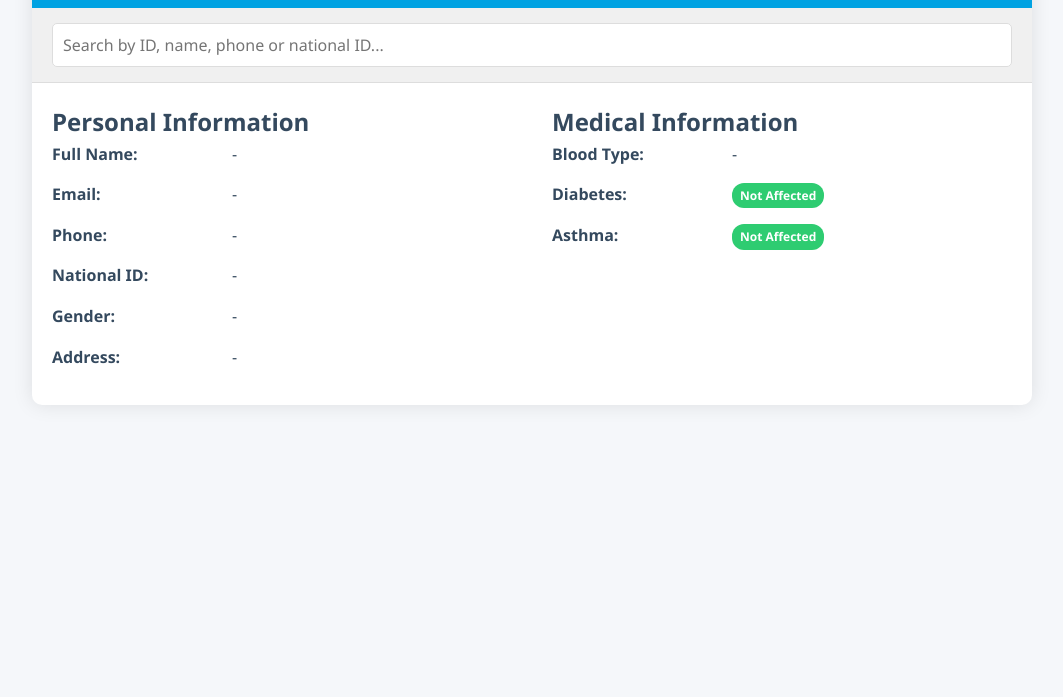
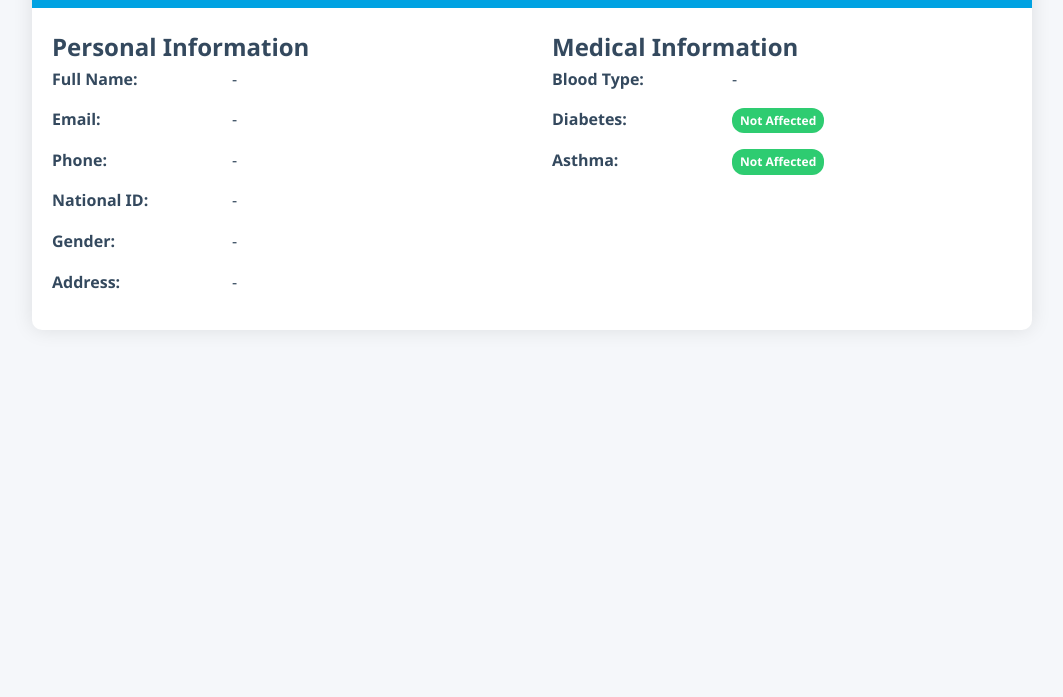
Before and after one commit to osamakemekem/cardo, a plain HTML site: page index.html in a window 1280 px wide. Shown: the part 103-800 px from the top of the page, without its empty margins (108-1171 px from the left). Drawn offline with Linux system fonts and the light colour scheme.

Commit message:
index.html

```diff
--- a/index.html
+++ b/index.html
@@ -130,7 +130,7 @@
             <h1>CardoCare</h1>
         </header>
 
-        <div class="search-container">
+        <div class="search-container" style="display: none;">
             <input type="text" class="search-input" id="patient-search" placeholder="Search by ID, name, phone or national ID...">
         </div>
 
```
